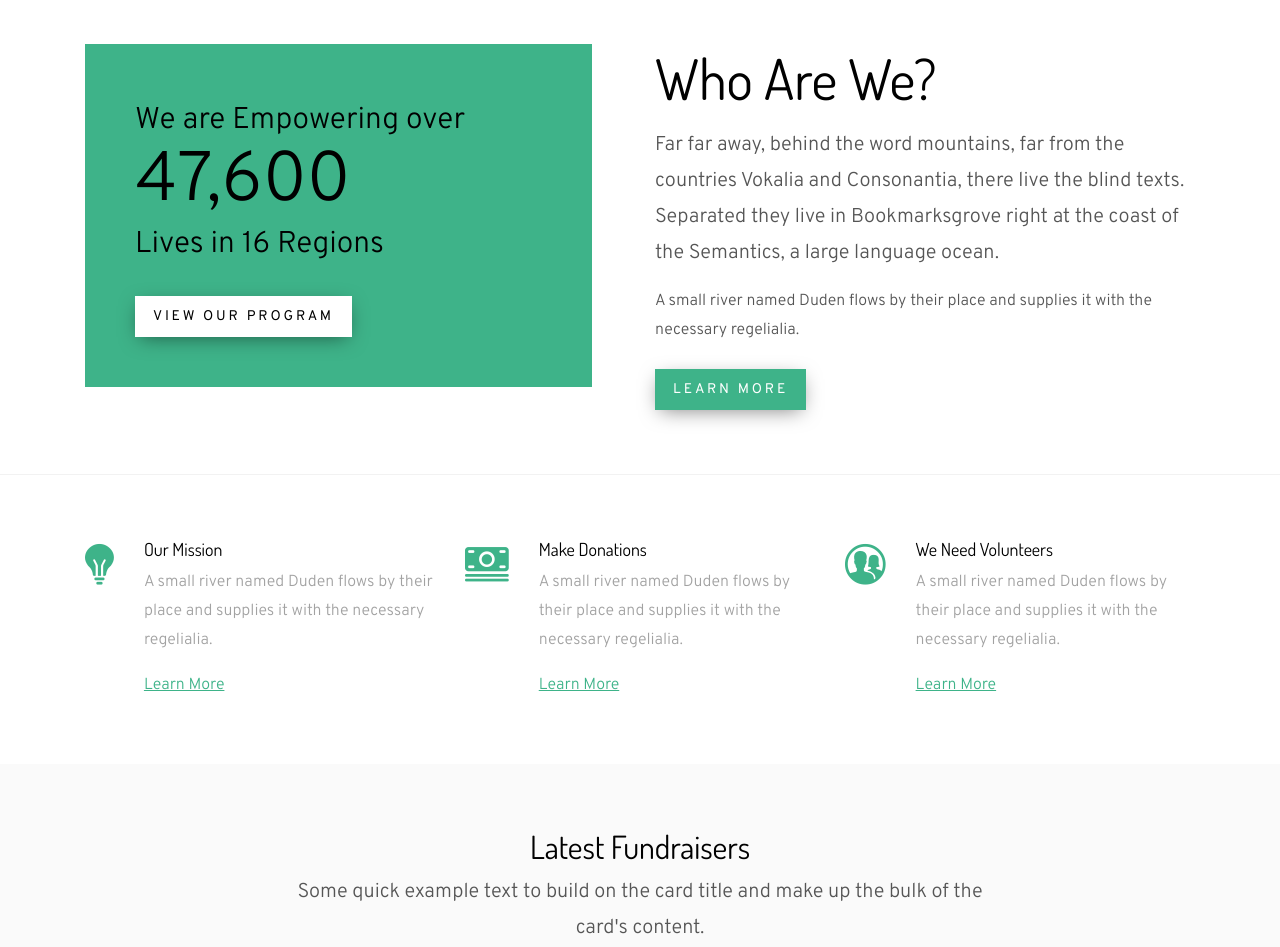
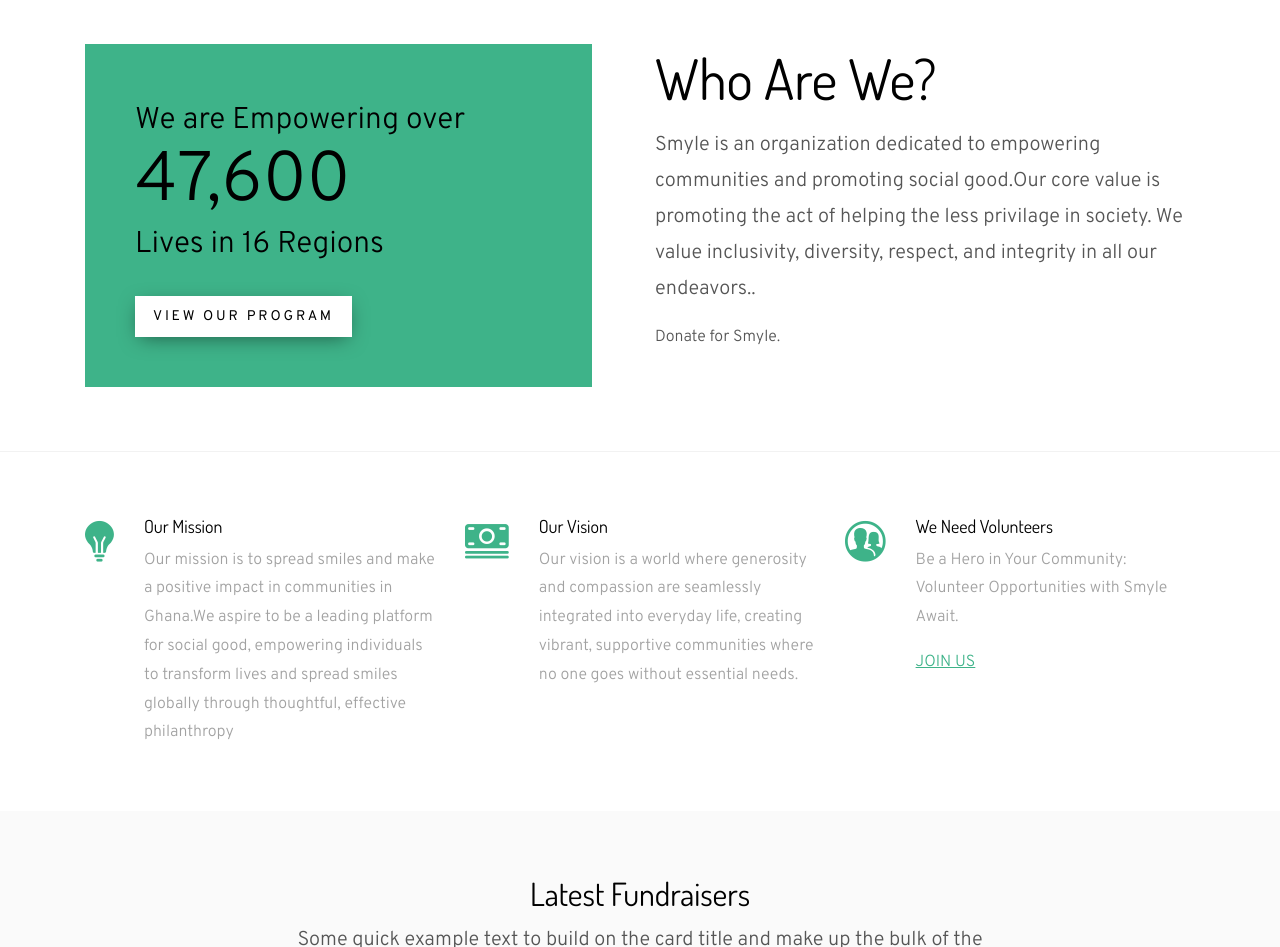
Before and after one commit to NextHubImpact/Smyle-website, a plain HTML site: page index.html in a window 1280 px wide. Shown: the part 720-1667 px from the top of the page. Drawn offline with Linux system fonts and the light colour scheme; some packages are replaced by stand-ins of ours; no server answers; files whose address does not match are found by name.

Commit message:
Who we are section

```diff
--- a/index.html
+++ b/index.html
@@ -76,9 +76,9 @@
         </div>
         <div class="col-md-6 welcome-text">
           <h2 class="display-4 mb-3">Who Are We?</h2>
-          <p class="lead">Far far away, behind the word mountains, far from the countries Vokalia and Consonantia, there live the blind texts. Separated they live in Bookmarksgrove right at the coast of the Semantics, a large language ocean.</p>
-          <p class="mb-4">A small river named Duden flows by their place and supplies it with the necessary regelialia. </p>
-          <p class="mb-0"><a href="#" class="btn btn-primary px-3 py-2">Learn More</a></p>
+          <p class="lead">Smyle is an organization dedicated to empowering communities and promoting social good.Our core value is promoting the act of helping the less privilage in society. We value inclusivity, diversity, respect, and integrity in all our endeavors..</p>
+          <p class="mb-4">Donate for Smyle. </p>
+          <!-- <p class="mb-0"><a href="#" class="btn btn-primary px-3 py-2">Learn More</a></p> -->
         </div>
       </div>
     </div>
@@ -93,8 +93,8 @@
             <div class="icon"><span class="ion-ios-bulb"></span></div>
             <div class="media-body">
               <h3 class="heading">Our Mission</h3>
-              <p>A small river named Duden flows by their place and supplies it with the necessary regelialia.</p>
-              <p><a href="#" class="link-underline">Learn More</a></p>
+              <p>Our mission is to spread smiles and make a positive impact in communities in Ghana.We aspire to be a leading platform for social good, empowering individuals to transform lives and spread smiles globally through thoughtful, effective philanthropy</p>
+              <!-- <p><a href="#" class="link-underline">Learn More</a></p> -->
             </div>
           </div>
         </div>
@@ -103,9 +103,9 @@
           <div class="media block-6">
             <div class="icon"><span class="ion-ios-cash"></span></div>
             <div class="media-body">
-              <h3 class="heading">Make Donations</h3>
-              <p>A small river named Duden flows by their place and supplies it with the necessary regelialia.</p>
-              <p><a href="#" class="link-underline">Learn More</a></p>
+              <h3 class="heading">Our Vision</h3>
+              <p>Our vision is a world where generosity and compassion are seamlessly integrated into everyday life, creating vibrant, supportive communities where no one goes without essential needs.</p>
+              <!-- <p><a href="#" class="link-underline">Learn More</a></p> -->
             </div>
           </div>
         </div>
@@ -115,8 +115,8 @@
             <div class="icon"><span class="ion-ios-contacts"></span></div>
             <div class="media-body">
               <h3 class="heading">We Need Volunteers</h3>
-              <p>A small river named Duden flows by their place and supplies it with the necessary regelialia.</p>
-              <p><a href="#" class="link-underline">Learn More</a></p>
+              <p>Be a Hero in Your Community: Volunteer Opportunities with Smyle Await.</p>
+              <p><a href="https://forms.gle/4RYe9qi1F9a6sMu36" class="link-underline">JOIN US</a></p>
             </div>
           </div>
         </div>
```
